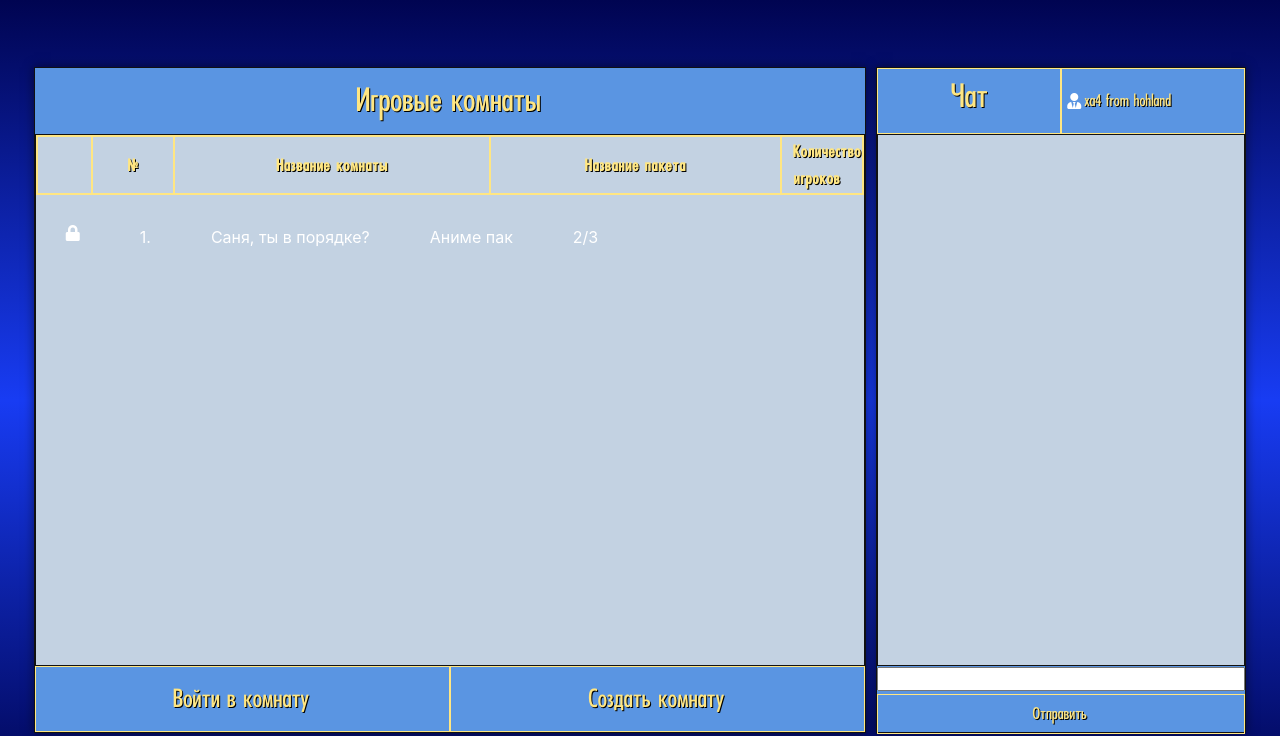
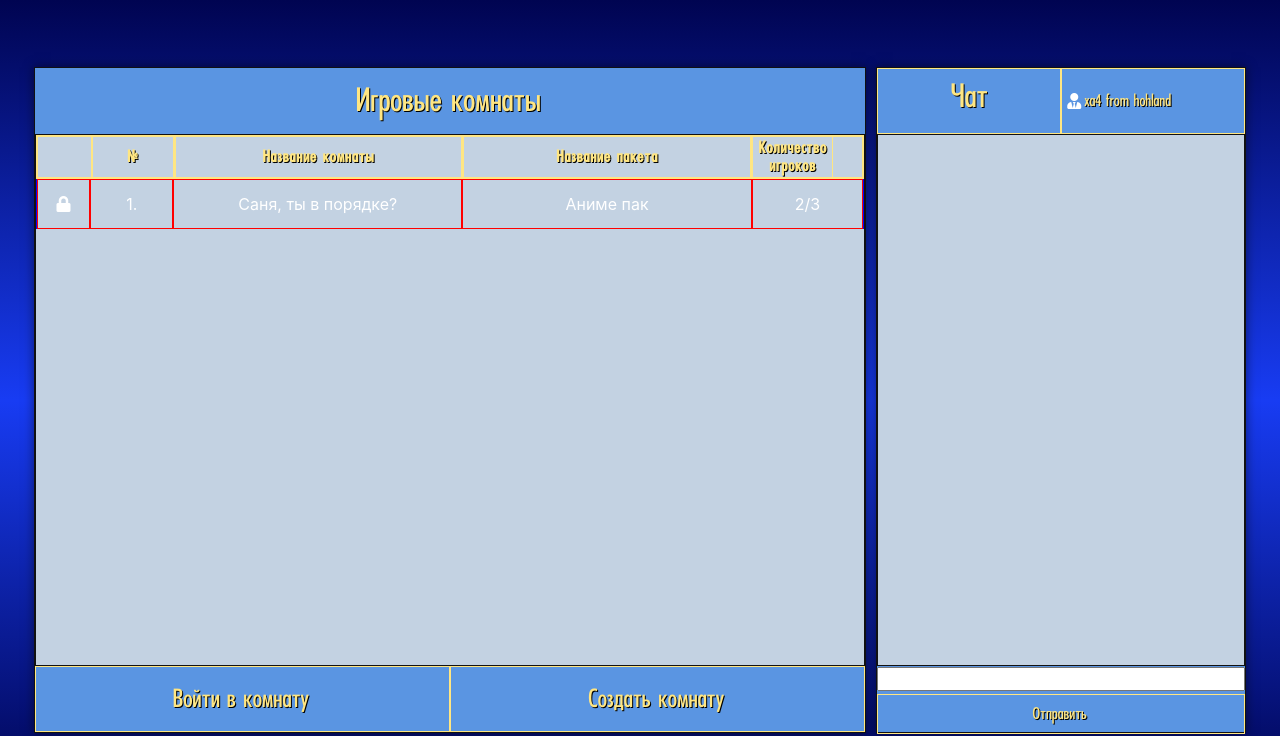
Before and after one commit to gurland/SIGame_web, a Flask app: template app/templates/game.html in a window 1280 px wide. Shown: the top 736 px of the page. Run offline with Flask 2, Linux system fonts and the light colour scheme; the template is opened without the code that fills it, so the values that code supplies are empty; some libraries are stand-ins or nearby versions.

Commit message:
Room elements are now aligned on table headings

```diff
--- a/app/static/css/custom.css
+++ b/app/static/css/custom.css
@@ -198,6 +198,12 @@
     border: 1px solid #ffe682;
     /*display: flex;*/
     text-align: center;
+    cursor: pointer;
+}
+
+.tab:hover{
+    transition: 0.3s;
+    background-color: #186ca3;
 }
 
 #tabs{
@@ -293,14 +299,21 @@
 }
 
 .heading span{
-    padding: 10px;
+    /*padding: 10px;*/
     text-align: center;
+    line-height: 1;
+}
 
+#is-locked{
+    border: none;
 }
 
 .heading{
     text-align: center;
     /*border: black solid 1px;*/
+    line-height: 1;
+    border-left: 2px solid #ffe682;
+    border-right: 1px solid #ffe682;
 }
 
 body{
@@ -317,8 +330,20 @@ body{
     align-items: center;
 }
 
-.content table, th, td, tr{
+.content table{
     border: 2px solid #ffe682;
+}
+
+.heading{
+    height: 40px;
+    margin: 0px;
+    display: flex;
+    justify-content: center;
+    align-items: center;
+}
+
+.heading span{
+    margin: 0px;
 }
 
 .content table{
@@ -326,8 +351,14 @@ body{
 }
 
 .room-headings{
+    display: flex;
+    /*justify-content: flex-start;*/
+    align-items: center;
+    /*flex-direction: row;*/
     /*border-bottom: 1px solid #ffe682;*/
 }
+
+
 
 #profile-tab{
     display: flex;
@@ -384,6 +415,73 @@ body{
 
 #rooms-list #players-amount{
     width: 10%;
+}
+
+#room-name{
+    width: 35%;
+}
+
+#is-locked{
+    width: 6.5%;
+}
+
+#room-index-hd{
+    width: 10%;
+}
+
+#players-amount{
+    width: 100px;
+    margin: 0px;
+    padding: 0px;
+}
+
+#players-amount span{
+    width: 100%;
+    margin: 0px;
+    padding: 0px;
+}
+
+#package-name{
+    width: 35%;
+}
+
+.players{
+    width: 13.5%;
+}
+
+.room-el{
+    display: flex;
+    flex-direction: row;
+    justify-content: center;
+    align-items: center;
+    border: red solid 1px;
+    margin: 0px;
+}
+
+.room{
+    display: flex;
+    flex-direction: row;
+    justify-content: flex-start;
+    align-items: center;
+    border: blue solid 1px;
+    margin: 0px;
+    width: 100%;
+}
+
+.locker{
+    width: 6.5%;
+}
+
+.room-index{
+    width: 10%;
+}
+
+.name{
+    width: 35%;
+}
+
+.package{
+    width: 35%;
 }
 
 #rooms-list table{
@@ -460,6 +558,13 @@ button{
     font-family: SI, serif;
     text-shadow: 1px 1px 0 #000;
     font-size: 18px;
+    cursor: pointer;
+
+}
+
+button:hover{
+    transition: 0.3s;
+    background-color: #186ca3;
 }
 
 .creation-menu{
@@ -519,6 +624,20 @@ button{
     /*height: 20%;*/
     /*margin-top: 20px;*/
     margin-left:  20px;
+
+}
+
+#back-btn-wrapper div{
+    justify-content: flex-start;
+    /*height: 20%;*/
+    /*margin-top: 20px;*/
+    /*margin-left:  20px;*/
+    cursor: pointer;
+}
+
+#back-btn-wrapper div:hover > #back-btn, #back-btn-wrapper div:hover > .back-text{
+    transition: 0.3s;
+    text-shadow: 3px 3px 5px #186ca3;
 }
 
 .cm-el{
@@ -633,3 +752,19 @@ button{
 /*.fa-user-circle{*/
     /*margin-left: 6px;*/
 /*}*/
+
+.enter-btn:hover, .create-btn:hover{
+    transition: 0.3s;
+    background-color: #186ca3;
+}
+
+#send-button:hover{
+    transition: 0.3s;
+    background-color: #186ca3;
+}
+
+/*#back-btn-wrapper div:hover ~ #back-btn-wrapper i, #back-btn-wrapper span{*/
+    /*transition: 0.3s;*/
+    /*text-shadow: 1px 1px 0 #186ca3;*/
+    /*cursor: pointer;*/
+/*}*/
--- a/app/static/js/custom.js
+++ b/app/static/js/custom.js
@@ -42,7 +42,7 @@ $(document).ready(function () {
         creationMenu.show();
     });
 
-    $('#back-btn-wrapper').click(function () {
+    $('#back-btn-wrapper div').click(function () {
         creationMenu.hide();
         title.show();
         roomsList.show();
--- a/app/templates/game.html
+++ b/app/templates/game.html
@@ -25,18 +25,18 @@
                             <div class="rooms">
                                 <ul>
                                     <li class="room">
-                                        <div class="room-el"><i class="fas fa-lock"></i></div>
-                                        <div class="room-el"><span id="room-index">1.</span></div>
-                                        <div class="room-el"><span id="name">Саня, ты в порядке? </span></div>
-                                        <div class="room-el"><span id="package">Аниме пак</span></div>
-                                        <div class="room-el"><span id="players">2/3</span></div>
+                                        <div class="room-el locker"><i class="fas fa-lock"></i></div>
+                                        <div class="room-el room-index"><span id="room-index">1.</span></div>
+                                        <div class="room-el name"><span id="name">Саня, ты в порядке? </span></div>
+                                        <div class="room-el package"><span id="package">Аниме пак</span></div>
+                                        <div class="room-el players"><span id="players">2/3</span></div>
                                     </li>
                                 </ul>
                             </div>
                         </div>
 
                         <div class="creation-menu">
-                            <div class="cm-el" id="back-btn-wrapper"><i id="back-btn" class="fas fa-chevron-circle-left"></i><span class="text">Назад</span></div>
+                            <div class="cm-el" id="back-btn-wrapper"><div><i id="back-btn" class="fas fa-chevron-circle-left"></i><span class="text back-text">Назад</span></div></div>
                             <div class="wrapper">
                                 <div class="divider one" id="config">
                                     <div class="divider-elements">
```
